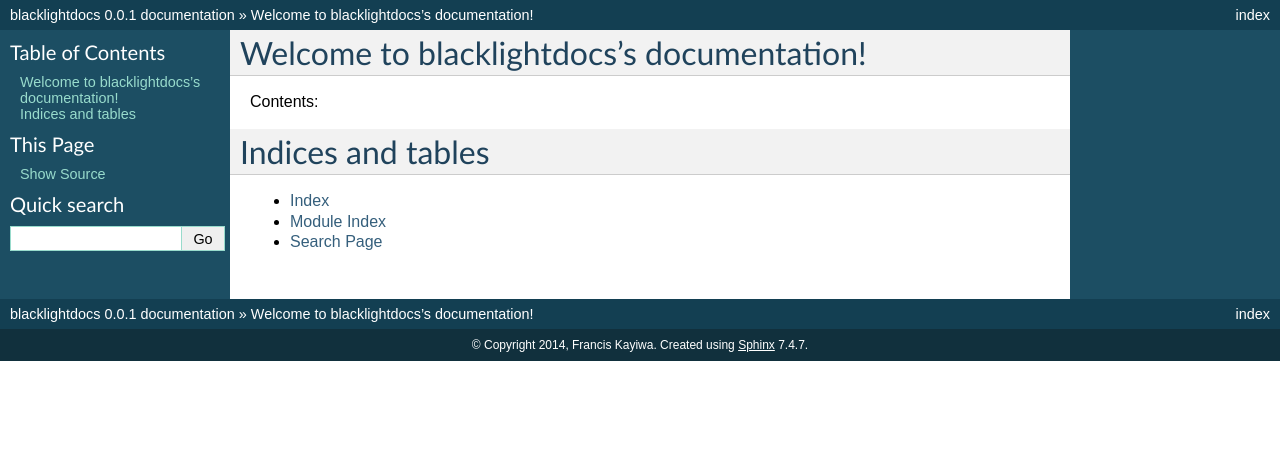
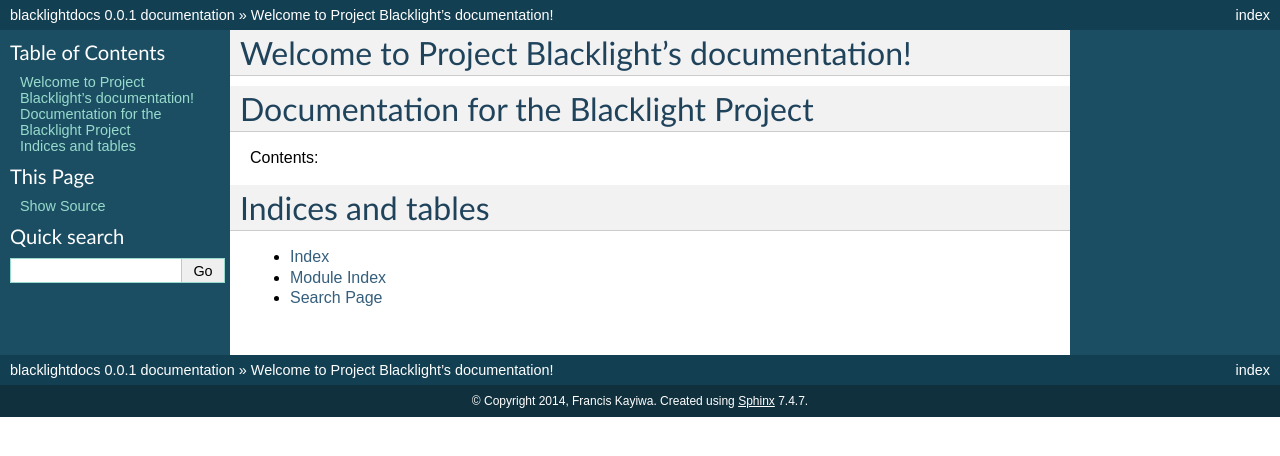
Before and after one commit to kayiwa/blacklightdocs, a Sphinx documentation site: the page built from docs/source/index.rst, in a window 1280 px wide. Shown: the top 456 px of the page. Built offline with Sphinx 7.4.7, drawn with Linux system fonts in a browser that asks for light colours; part of the change alters nothing that is shown.

```diff
--- a/docs/source/index.rst
+++ b/docs/source/index.rst
@@ -1,10 +1,8 @@
-.. blacklightdocs documentation master file, created by
-   sphinx-quickstart on Fri Mar 28 15:24:28 2014.
-   You can adapt this file completely to your liking, but it should at least
-   contain the root `toctree` directive.
+Welcome to Project Blacklight's documentation!
+==============================================
 
-Welcome to blacklightdocs's documentation!
-==========================================
+Documentation for the Blacklight Project
+========================================
 
 Contents:
 
```
